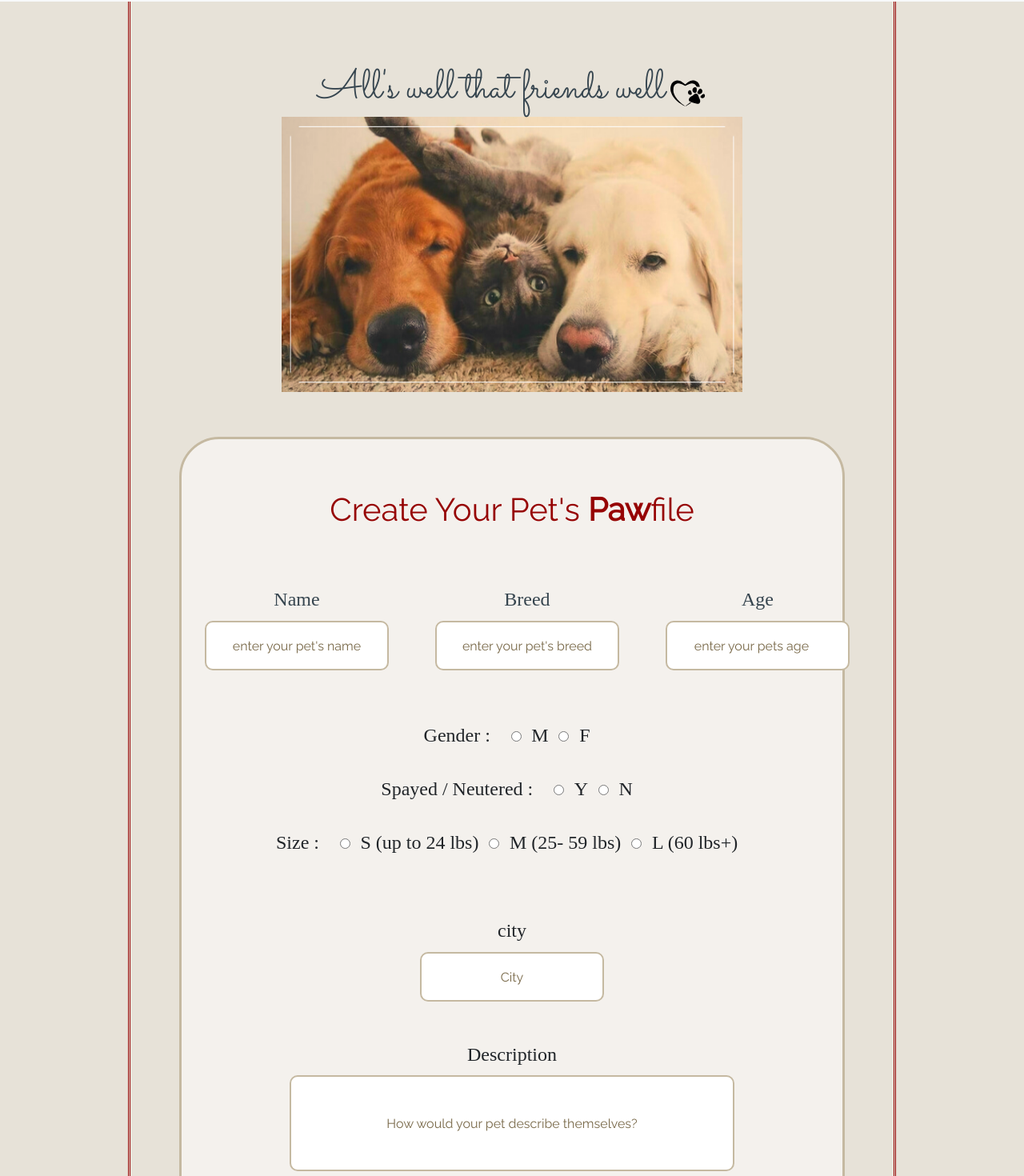
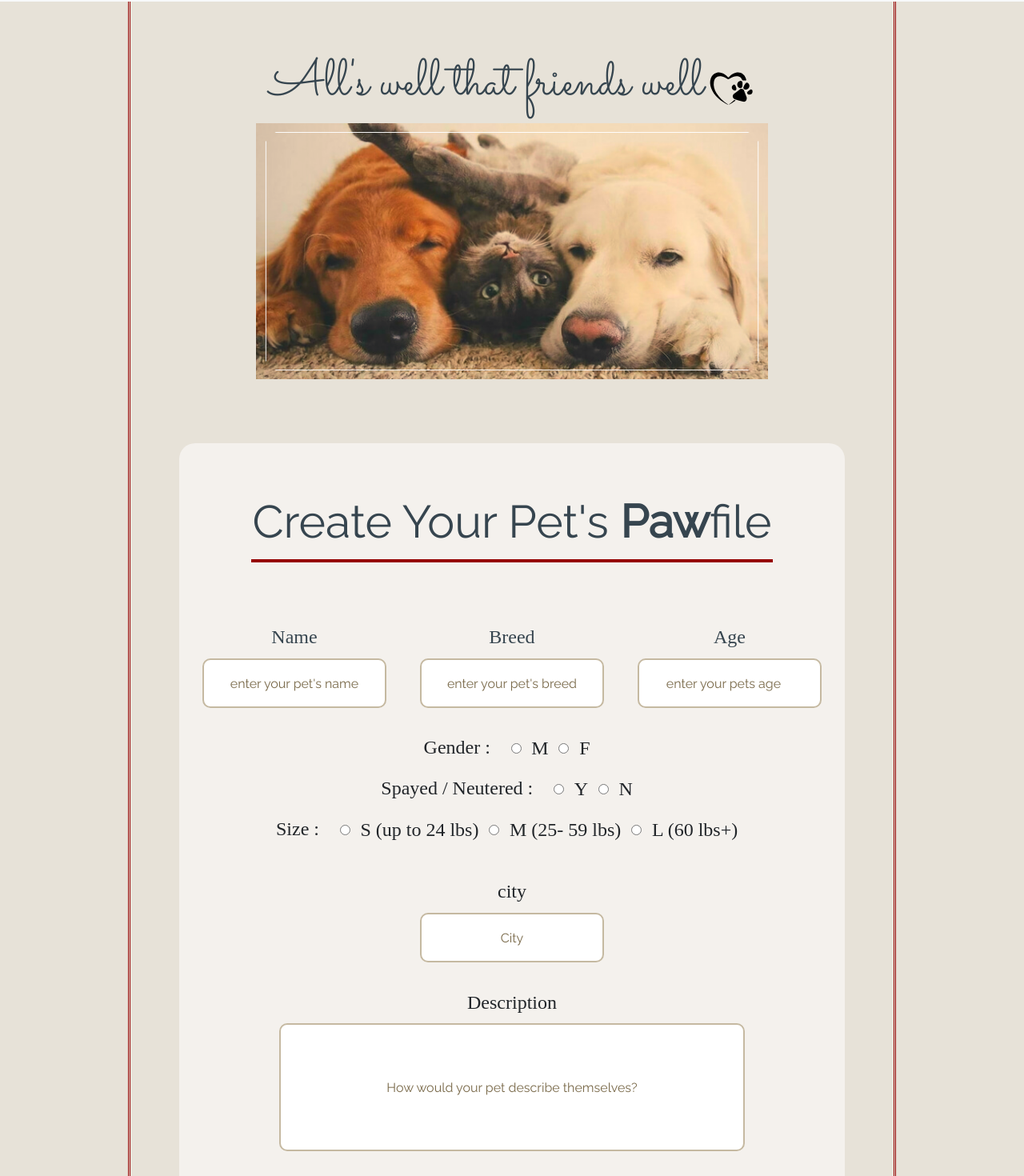
Before and after one commit to miaju/pawsome-pals, a React (Create React App) app: page /pets/new in a window 1280 px wide. Shown: the part 54-1524 px from the top of the page at 80% size. Built offline with nearby package versions, Linux system fonts and the light colour scheme; no server answers; a web font is replaced by a local one.

Commit message:
Adjust Form style

```diff
--- a/src/components/Form.js
+++ b/src/components/Form.js
@@ -69,12 +69,10 @@ export default function Form(props) {
           </h1>
           <img src={cuddling} id="pets-cuddling" alt="cuddling-pets" />
         </div>
-        <div id="container">
-          <h1>
-            Create Your Pet's <b>Paw</b>file
-          </h1>
+        <div id="form-container">
+          <h1>Create Your Pet's <b>Paw</b>file</h1>
+            <span id="border-line"></span>
           <form className="new-profile" onSubmit={onSubmit} autoComplete="on">
-            {/* <br /> */}
             <div id="labels">
               <label htmlFor="name" className="text-input">
                 Name
@@ -111,7 +109,6 @@ export default function Form(props) {
                   required
                 />
               </label>
-              {/* <br /> */}
             </div>
 
             <label htmlFor="sex" className="radios">
--- a/src/components/styling/Form.scss
+++ b/src/components/styling/Form.scss
@@ -9,19 +9,17 @@
   #page-container {
     margin: 0em 10em 0em 10em;
     padding-bottom: 5em;
-    padding-top: 3em;
-    border-style: double;
+    padding-top: 2em;
+    border: 3px double #960303;
     border-top: none;
     border-bottom: none;
-    border-color: #960303;
-    border-width: 3px;
     #header {
       display: flex;
       justify-content: center;
       color: #36454f;
       h1 {
         position: absolute;
-        font: 4vw "sacramento";
+        font: 5vw "sacramento";
         margin-top: 3vh;
       }
       #pawprint {
@@ -29,25 +27,24 @@
         width: 1em;
       }
       #pets-cuddling {
-        margin-top: 12vh;
-        padding-bottom: 2vh;
-        width: 45vw;
-        height: 45vh;
+        margin-top: 15vh;
+        width: 50vw;
+        height: 40vh;
       }
     }
   }
 }
 
-#container {
+#form-container {
   font: 3vh "Phudu";
   margin: auto;
   background-color: #f4f1ed;
   text-align: -webkit-center;
   padding-top: 8vh;
   padding-bottom: 8vh;
-  margin-top: 5vh;
-  border: 3px solid #c5b9a1;
-  border-radius: 50px;
+  margin-top: 10vh;
+  border: 0px solid #c5b9a1;
+  border-radius: 20px;
   width: 65vw;
 
   #labels {
@@ -58,12 +55,14 @@
 
   h1 {
     font-family: "Raleway";
-    padding-bottom: 4vw;
-    color: #960303;
+    font-size: 57px;
+    padding-bottom: 0vw;
+    margin-bottom: 1vw;
+    color: #36454f;
+    // color: #960303;
   }
 
   label {
-    margin: 1rem;
     padding-bottom: 3vh;
   }
 
@@ -91,20 +90,20 @@
   }
 
   .sex {
-    padding: 0 1vw;
+    padding: 1vw;
   }
 
   .spayed_or_neutered {
-    padding: 0 1vw;
+    padding: 1vw;
   }
 
   .size {
-    padding: 0 1vw;
+    padding: 1vw;
   }
 
   #description input {
     width: 70%;
-    height: 3vh;
+    height: 20vh;
     padding: 1rem;
   }
 
@@ -115,6 +114,14 @@
     padding: 2rem;
     border-radius: 100px;
     border: 1px solid black;
+  }
+
+  #border-line {
+    display: flex;
+    width: 51vw;
+    border-top: 4px solid;
+    padding-bottom: 10vh;
+    border-color: #960303;
   }
 }
 
```
